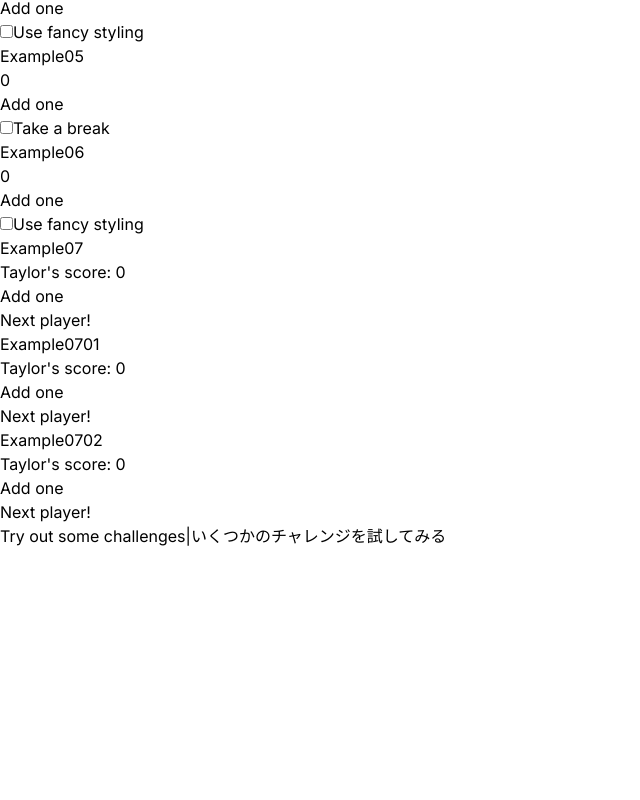
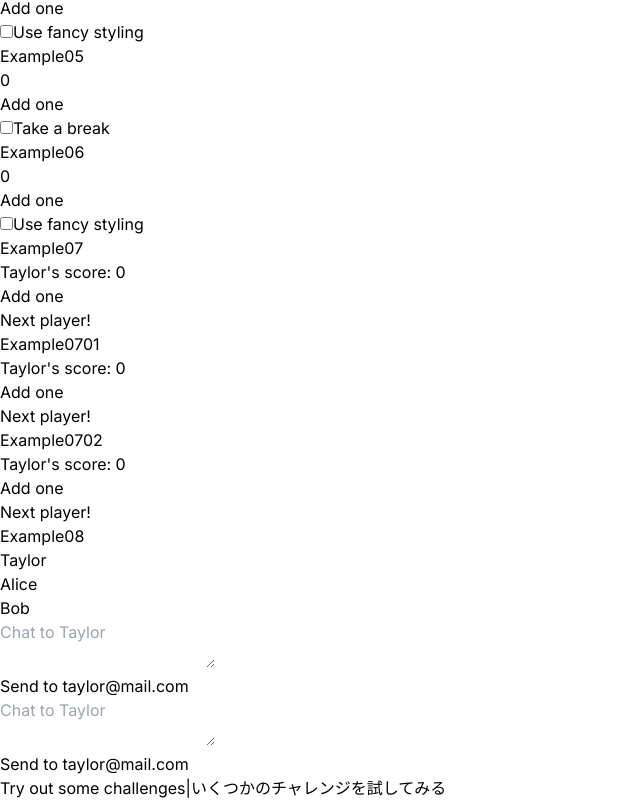
Before and after one commit to ai-biz20-sasaki/learn-react, a Next.js app: page /managing-state/preserving-and-resetting-state in a window 1280 px wide. Shown: the part 460-1260 px from the top of the page, without its empty margins (0-640 px from the left). Before the commit the page ends 1008 px from the top, so only its background shows below. Built offline with nearby package versions, Linux system fonts and the light colour scheme.

Commit message:
Add managing-state/preserving-and-resetting-state/example08

```diff
--- /dev/null
+++ b/src/app/managing-state/preserving-and-resetting-state/chat.tsx
@@ -0,0 +1,16 @@
+import { useState } from 'react';
+
+export default function Chat({ contact }) {
+  const [text, setText] = useState('');
+  return (
+    <section className="chat">
+      <textarea
+        value={text}
+        placeholder={'Chat to ' + contact.name}
+        onChange={e => setText(e.target.value)}
+      />
+      <br />
+      <button>Send to {contact.email}</button>
+    </section>
+  );
+}
--- /dev/null
+++ b/src/app/managing-state/preserving-and-resetting-state/contact-list.tsx
@@ -0,0 +1,21 @@
+export default function ContactList({
+  selectedContact,
+  contacts,
+  onSelect
+}) {
+  return (
+    <section className="contact-list">
+      <ul>
+        {contacts.map(contact =>
+          <li key={contact.id}>
+            <button onClick={() => {
+              onSelect(contact);
+            }}>
+              {contact.name}
+            </button>
+          </li>
+        )}
+      </ul>
+    </section>
+  );
+}
--- /dev/null
+++ b/src/app/managing-state/preserving-and-resetting-state/example08.tsx
@@ -0,0 +1,25 @@
+"use client"
+import { useState } from 'react';
+import Chat from './chat';
+import ContactList from './contact-list';
+
+export default function Messenger() {
+  const [to, setTo] = useState(contacts[0]);
+  return (
+    <div>
+      <ContactList
+        contacts={contacts}
+        selectedContact={to}
+        onSelect={contact => setTo(contact)}
+      />
+      <Chat key={to.id} contact={to} />
+      <Chat contact={to} />
+    </div>
+  )
+}
+
+const contacts = [
+  { id: 0, name: 'Taylor', email: 'taylor@mail.com' },
+  { id: 1, name: 'Alice', email: 'alice@mail.com' },
+  { id: 2, name: 'Bob', email: 'bob@mail.com' }
+];
--- a/src/app/managing-state/preserving-and-resetting-state/page.tsx
+++ b/src/app/managing-state/preserving-and-resetting-state/page.tsx
@@ -10,6 +10,7 @@
 import Example07 from './example07'
 import Example0701 from './example0701'
 import Example0702 from './example0702'
+import Example08 from './example08'
 //import Challenge01 from './challenge01'
 //import Challenge02 from './challenge02'
 //import Challenge03 from './challenge03'
@@ -45,6 +46,8 @@
       <Example0701 />
       <h3>Example0702</h3>
       <Example0702 />
+      <h3>Example08</h3>
+      <Example08 />
       <h2>
         <a
           className=""
```
